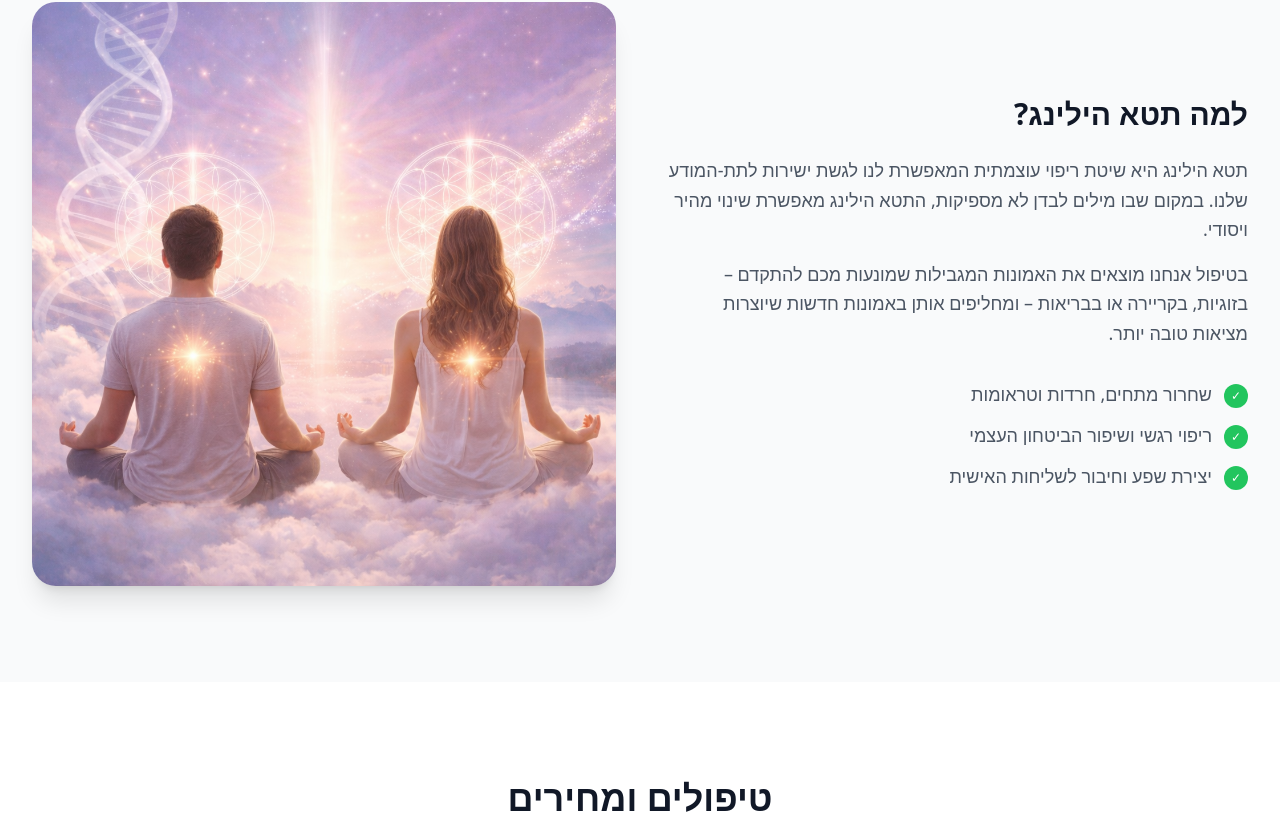
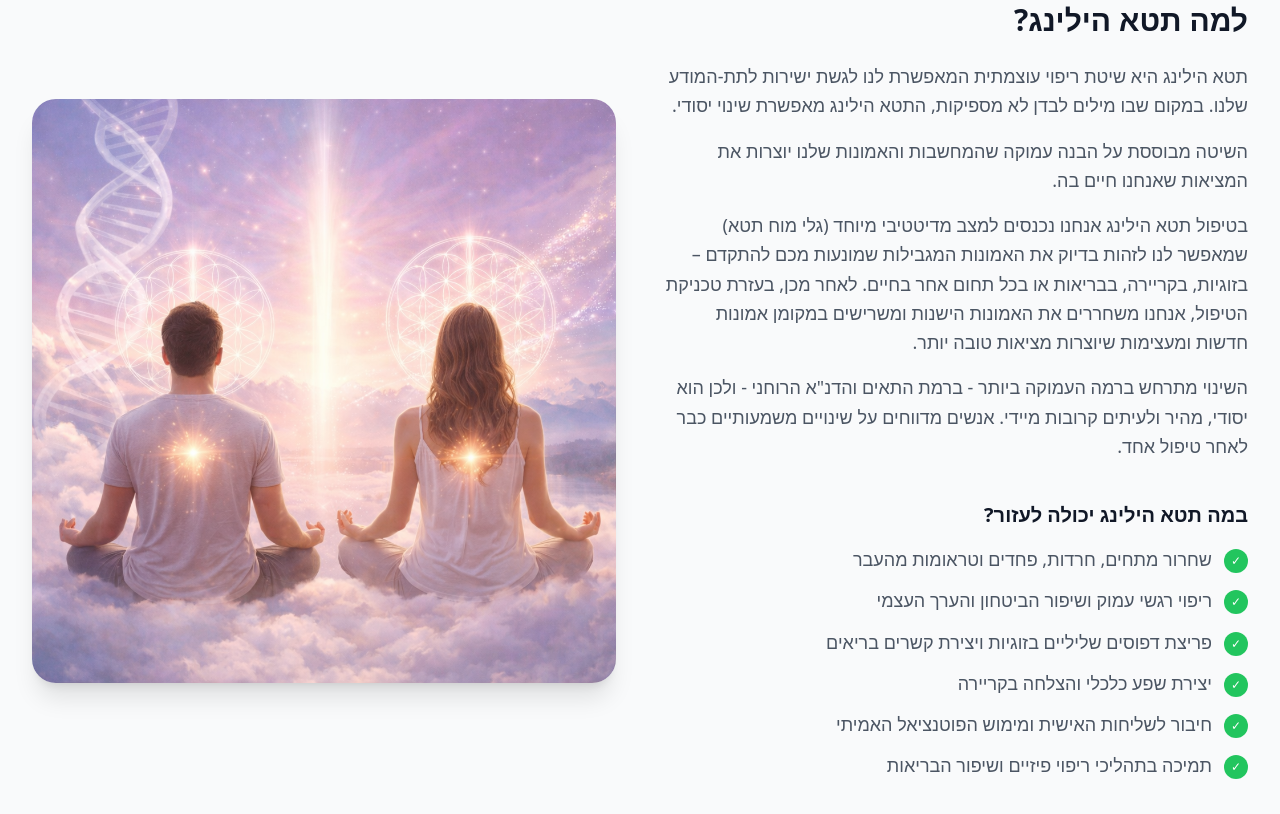
Before and after one commit to yuvalShalgi227/ester-teta, a React (Vite) app: page / in a window 1280 px wide. Shown: the part 1616-2430 px from the top of the page. Built offline with nearby package versions, Linux system fonts and the light colour scheme.

Commit message:
secound round

```diff
--- a/App.tsx
+++ b/App.tsx
@@ -25,23 +25,46 @@ const App: React.FC = () => {
                 <div className="space-y-4 text-gray-600 leading-relaxed text-lg">
                   <p>
                     תטא הילינג היא שיטת ריפוי עוצמתית המאפשרת לנו לגשת ישירות לתת-המודע שלנו.
-                    במקום שבו מילים לבדן לא מספיקות, התטא הילינג מאפשרת שינוי מהיר ויסודי.
+                    במקום שבו מילים לבדן לא מספיקות, התטא הילינג מאפשרת שינוי יסודי.
                   </p>
                   <p>
-                    בטיפול אנחנו מוצאים את האמונות המגבילות שמונעות מכם להתקדם – בזוגיות, בקריירה או בבריאות – ומחליפים אותן באמונות חדשות שיוצרות מציאות טובה יותר.
+                    השיטה מבוססת על הבנה עמוקה שהמחשבות והאמונות שלנו יוצרות את המציאות שאנחנו חיים בה.
                   </p>
-                  <div className="pt-4 space-y-3">
+                  <p>
+                    בטיפול תטא הילינג אנחנו נכנסים למצב מדיטטיבי מיוחד (גלי מוח תטא) שמאפשר לנו לזהות בדיוק
+                    את האמונות המגבילות שמונעות מכם להתקדם – בזוגיות, בקריירה, בבריאות או בכל תחום אחר בחיים.
+                    לאחר מכן, בעזרת טכניקת הטיפול, אנחנו משחררים את האמונות הישנות ומשרישים במקומן אמונות חדשות
+                    ומעצימות שיוצרות מציאות טובה יותר.
+                  </p>
+                  <p>
+                    השינוי מתרחש ברמה העמוקה ביותר - ברמת התאים והדנ"א הרוחני - ולכן הוא יסודי, מהיר ולעיתים
+                    קרובות מיידי. אנשים מדווחים על שינויים משמעותיים כבר לאחר טיפול אחד.
+                  </p>
+                  <div className="pt-6 space-y-3">
+                    <h3 className="text-xl font-bold text-gray-900 mb-4">במה תטא הילינג יכולה לעזור?</h3>
                     <div className="flex items-start gap-3 justify-start">
                       <div className="w-6 h-6 bg-green-500 rounded-full flex-shrink-0 mt-1 flex items-center justify-center text-white text-xs">✓</div>
-                      <span>שחרור מתחים, חרדות וטראומות</span>
+                      <span>שחרור מתחים, חרדות, פחדים וטראומות מהעבר</span>
                     </div>
                     <div className="flex items-start gap-3 justify-start">
                       <div className="w-6 h-6 bg-green-500 rounded-full flex-shrink-0 mt-1 flex items-center justify-center text-white text-xs">✓</div>
-                      <span>ריפוי רגשי ושיפור הביטחון העצמי</span>
+                      <span>ריפוי רגשי עמוק ושיפור הביטחון והערך העצמי</span>
                     </div>
                     <div className="flex items-start gap-3 justify-start">
                       <div className="w-6 h-6 bg-green-500 rounded-full flex-shrink-0 mt-1 flex items-center justify-center text-white text-xs">✓</div>
-                      <span>יצירת שפע וחיבור לשליחות האישית</span>
+                      <span>פריצת דפוסים שליליים בזוגיות ויצירת קשרים בריאים</span>
+                    </div>
+                    <div className="flex items-start gap-3 justify-start">
+                      <div className="w-6 h-6 bg-green-500 rounded-full flex-shrink-0 mt-1 flex items-center justify-center text-white text-xs">✓</div>
+                      <span>יצירת שפע כלכלי והצלחה בקריירה</span>
+                    </div>
+                    <div className="flex items-start gap-3 justify-start">
+                      <div className="w-6 h-6 bg-green-500 rounded-full flex-shrink-0 mt-1 flex items-center justify-center text-white text-xs">✓</div>
+                      <span>חיבור לשליחות האישית ומימוש הפוטנציאל האמיתי</span>
+                    </div>
+                    <div className="flex items-start gap-3 justify-start">
+                      <div className="w-6 h-6 bg-green-500 rounded-full flex-shrink-0 mt-1 flex items-center justify-center text-white text-xs">✓</div>
+                      <span>תמיכה בתהליכי ריפוי פיזיים ושיפור הבריאות</span>
                     </div>
                   </div>
                 </div>
--- a/components/Hero.tsx
+++ b/components/Hero.tsx
@@ -11,7 +11,7 @@ const Hero: React.FC = () => {
       <div className="max-w-7xl mx-auto px-4 sm:px-6 lg:px-8 relative z-10 text-center">
         <h1 className="text-4xl md:text-7xl font-extrabold tracking-tight text-gray-900 mb-6">
           <span className="block">שנו את המציאות שלכם</span>
-          <span className="block text-indigo-600">דרך התטא הילינג</span>
+          <span className="block text-indigo-600">דרך תטא הילינג</span>
         </h1>
         <p className="mt-3 max-w-md mx-auto text-base md:text-xl text-gray-600 leading-relaxed">
           אסתר צימרמן - מטפלת מוסמכת בתטא הילינג בתל אביב.
```
